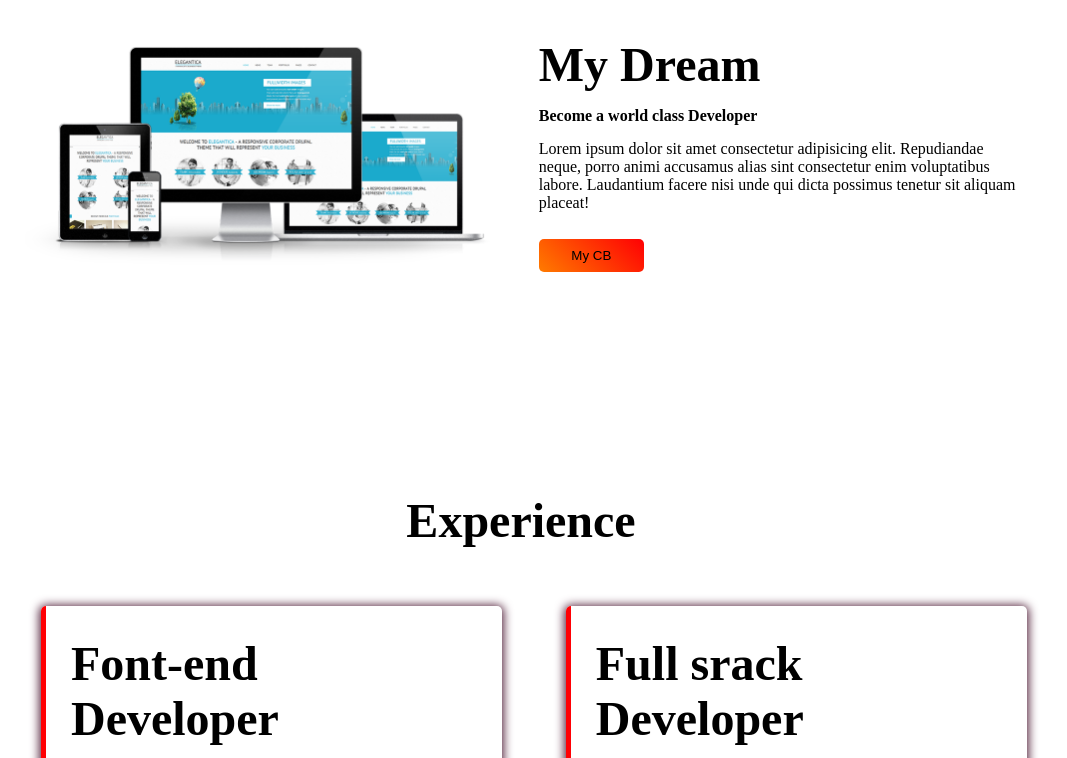
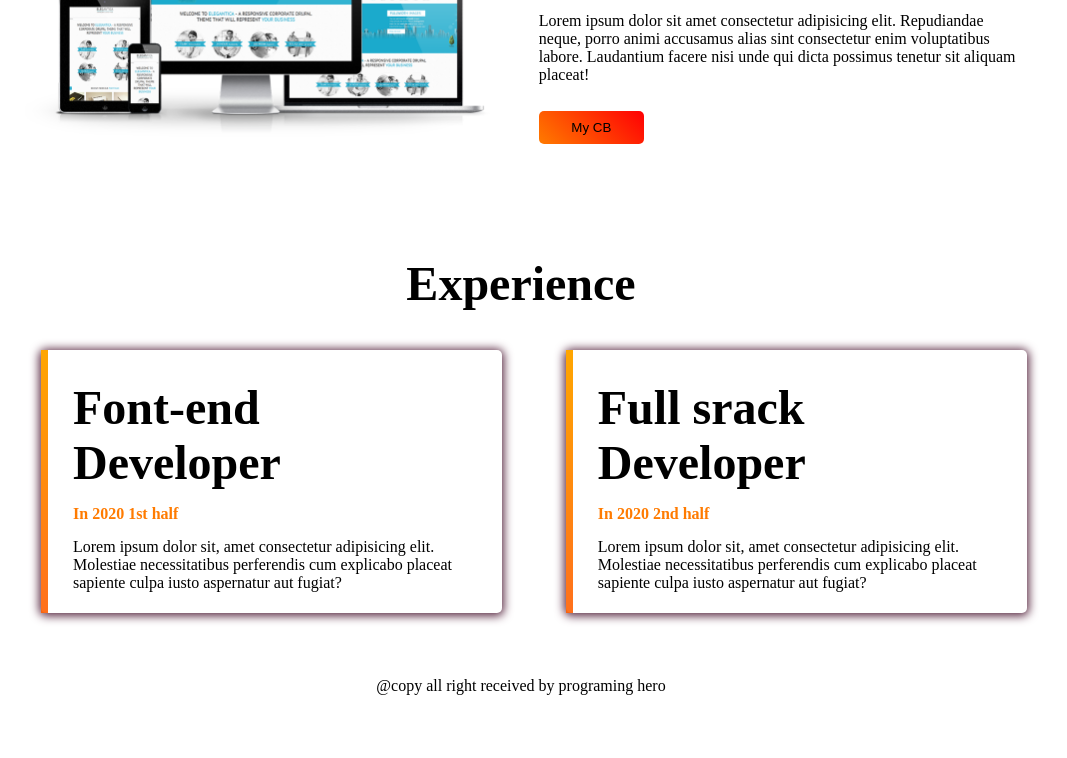
Before and after one commit to shourovys/developer-portfolio, a plain HTML site: page index.html in a window 1280 px wide. Shown: the part 698-1456 px from the top of the page, without its empty margins (119-1186 px from the left). After the commit the page ends 1398 px from the top, so only its background shows below. Drawn offline with Linux system fonts and the light colour scheme.

Commit message:
boder image added

```diff
--- a/style.css
+++ b/style.css
@@ -9,12 +9,13 @@
 }
 /* --------------------------------------------section */
 .section {
-  margin: 10% 8% 10% 10%;
+  margin: 5% 8% 5% 10%;
 
   display: flex;
   justify-content: center;
   align-items: center;
   flex-wrap: wrap;
+  position: relative;
 }
 .half-sec {
   flex-basis: 50%;
@@ -47,9 +48,9 @@ body {
   margin: 5px;
   margin-bottom: 6px;
 }
-#section3 ::before {
+#section3 :before {
+  content: " ";
   background: url(/img/exp-bg.png) no-repeat;
-  content: "";
 
   position: absolute;
   top: 0;
@@ -62,7 +63,13 @@ body {
   box-shadow: 0px 1px 10px 2px rgb(88, 40, 65);
   margin: 0rem 2rem;
   padding: 15px 20px;
-  border-left: 5px solid rgb(255, 0, 4);
+  border-left: 7px solid;
+  border-image: linear-gradient(
+    180deg,
+    rgb(255, 166, 0),
+    rgba(255, 94, 0, 0.89)
+  );
+  border-image-slice: 1;
 }
 footer {
   margin-bottom: 5px;
@@ -96,5 +103,5 @@ footer {
 }
 .h-down {
   position: relative;
-  top: 70px;
+  top: 25px;
 }
```
